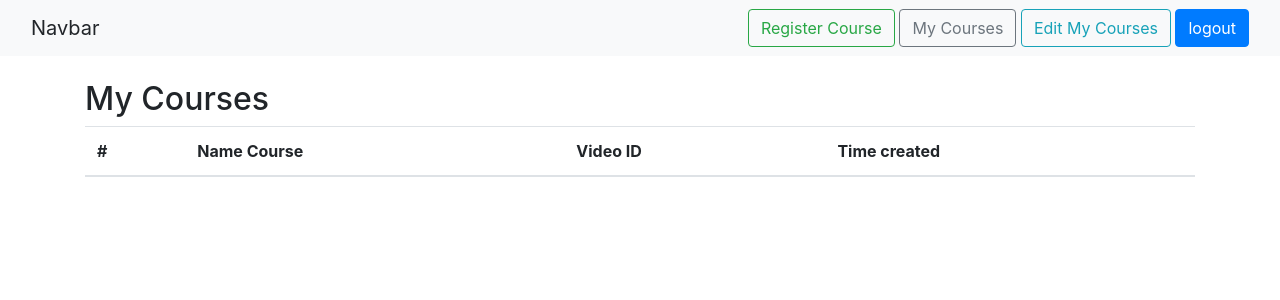
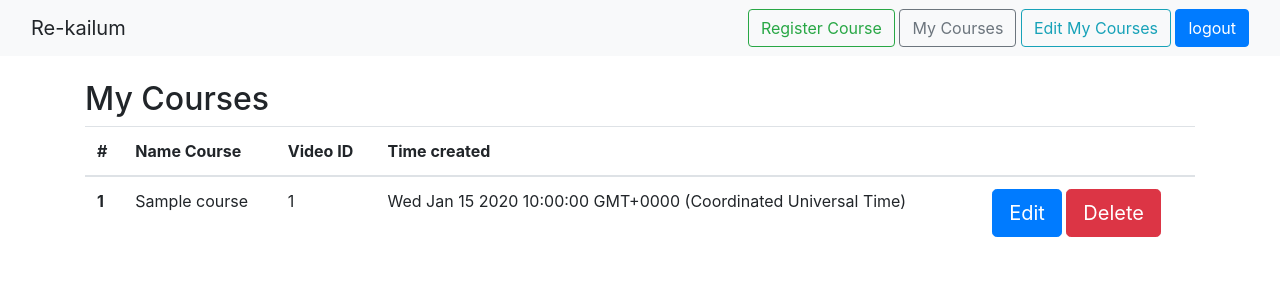
Before and after one commit to thehien93/learnMVC, a Node server app: page /me/stored/courses in a window 1280 px wide. Shown: the top 300 px of the page. Run offline with Node 20, Linux system fonts and the light colour scheme; tables that the repository leaves empty hold one stand-in row (values such as "Sample post"); lists and menus that the app fills with data are empty; some libraries are stand-ins or nearby versions.

Commit message:
edit function is updated

```diff
--- a/src/app/controller/MeController.js
+++ b/src/app/controller/MeController.js
@@ -6,7 +6,7 @@ class  MeController {
     //[GET / me/stored/courses]
     createCourses(req, res, next) {
         Course.find({})
-            .then(courses => res.render('me/stored_course', {courses}))
+            .then(courses => res.render('me/stored_course', {courses: mutipleMongooseToObject(courses)}))
             .catch(next)
 
     }
--- a/src/resource/views/layouts/edit.hbs
+++ b/src/resource/views/layouts/edit.hbs
@@ -1,6 +1,6 @@
 <div class="mt-4">
     <h3 class="text-center">Update the Course</h3>
-    <form method="post" action="{{course._id}}?method=PUT" class="container">
+    <form method="post" action="/course/{{course._id}}?_method=PUT" class="container">
         <div class="form-group">
             <label for="name" class="form-label">name</label>
             <input id="name" type="text" class="form-control" value="{{course.name}}" name="name" >
@@ -17,6 +17,6 @@
             <label for="videoId" class="form-label">videoId</label>
             <input id="videoId" type="text" class="form-control" value="{{course.videoId}}" name="videoId" >
         </div>
-        <button id="name" type="submit" class="btn btn-primary">Save</button>
+        <button type="submit" class="btn btn-primary">Save</button>
     </form>
 </div>
--- a/src/resource/views/me/stored_course.hbs
+++ b/src/resource/views/me/stored_course.hbs
@@ -6,22 +6,60 @@
                 <th scope="col">#</th>
                 <th scope="col">Name Course</th>
                 <th scope="col">Video ID</th>
-                <th scope="col">Time created</th>
+                <th scope="col" colspan="2">Time created</th>
             </tr>
         </thead>
         <tbody>
-            {{#each course}}
+            {{#each courses}}
             <tr>
                 <th scope="row">{{sum @index 1}}</th>
-                <td>{{this._doc.name}}</td>
-                <td>{{this._doc.videoId}}</td>
-                <td>{{this._doc.createdAt}}</td>
+                <td>{{this.name}}</td>
+                <td>{{this.videoId}}</td>
+                <td>{{this.createdAt}}</td>
                 <td>
-                    <a href="/courses/{{this._id}}/edit" class="btn btn-primary btn-lg">Edit</a>
-                    <a href="/courses/{{this._id}}" class="btn btn-danger btn-lg">Delete</a>
+                    <a href="/course/{{this._id}}/edit" class="btn btn-primary btn-lg">Edit</a>
+                    <a href="/course/{{this._id}}" id="btn-delete" class="btn btn-danger btn-lg" data-toggle="modal" data-target="#delete-course" data-id="{{this._id}}">Delete</a>
                 </td>
             </tr>
             {{/each}}
         </tbody>
 </table>
 </div>
+<div class="modal" tabindex="-1" role="dialog " id="delete-course">
+  <div class="modal-dialog" role="document">
+    <div class="modal-content">
+      <div class="modal-header">
+        <h5 class="modal-title">Confirm</h5>
+        <button type="button" class="close" data-dismiss="modal" aria-label="Close">
+          <span aria-hidden="true">&times;</span>
+        </button>
+      </div>
+      <div class="modal-body">
+        <p>Are you sure you want to delete this course?</p>
+      </div>
+      <div class="modal-footer">
+        <button type="button" class="btn btn-danger" >Delete</button>
+        <button type="button" class="btn btn-primary" data-dismiss="modal">Close</button>
+      </div>
+    </div>
+  </div>
+</div>
+<form name="delete-course-form" method="post" action="{{course._id}}?_method=DELETE" class="container">
+
+</form>
+
+<script>
+    document.addEventListener('DOMContentLoaded', function() {
+        let courseID;
+        let deleteForm = document.forms['delete-course-form']
+        let btnDeleteCourse = document.getElementById('btn-delete')
+        $('#delete-course').on('show.bs.modal', function (event) {
+        var button = $(event.relatedTarget) // Button that triggered the modal
+        courseID = button.data('id')
+        })
+        btnDeleteCourse.onclick = function(){
+            deleteForm.action = '/course/' + courseId + '?_method=DELETE'
+            deleteForm.submit
+        }
+    })
+</script>
--- a/src/resource/views/partials/header.hbs
+++ b/src/resource/views/partials/header.hbs
@@ -1,10 +1,10 @@
 <nav class="navbar navbar-light bg-light">
   <div class="container-fluid">
-    <a class="navbar-brand">Navbar</a>
+    <a class="navbar-brand">Re-kailum</a>
     <form class="d-flex-justify-content-center">
       <a class="btn btn-outline-success" href="/course/create">Register Course</a>
-      <a class="btn btn-outline-secondary " href="/course/create">My Courses</a>
-      <a class="btn btn-outline-info" href="/course/create">Edit My Courses</a>
+      <a class="btn btn-outline-secondary " href="/me/stored/courses">My Courses</a>
+      <a class="btn btn-outline-info" href="/me/stored/edit">Edit My Courses</a>
       <button type="submit" class="btn btn-primary">logout </button>
     </form>
   </div>
--- a/src/router/course.js
+++ b/src/router/course.js
@@ -8,6 +8,7 @@ router.get('/create', courseController.create)
 router.post('/store',courseController.store )
 router.get('/:id/edit', courseController.edit)
 router.put('/:id', courseController.update)
+router.delete('/:id', courseController.destroy)
 router.get('/:slug', courseController.show)
 // router.post('/:slug', courseController.store)
 
--- a/src/util/mongoose.js
+++ b/src/util/mongoose.js
@@ -1,5 +1,5 @@
 module.exports = {
-    mutipleMongooseToObject: function (monngooseArrays) {
+    mutipleMongooseToObject: function (mongoose) {
         return mongoose.map(mongoose => mongoose.toObject())
     },
     mongooseToObject: function(mongoose) {
```
Also changed, not shown: src/app/controller/courseController.js (+13 -6 lines), src/resource/views/layouts/delete.hbs (added).
